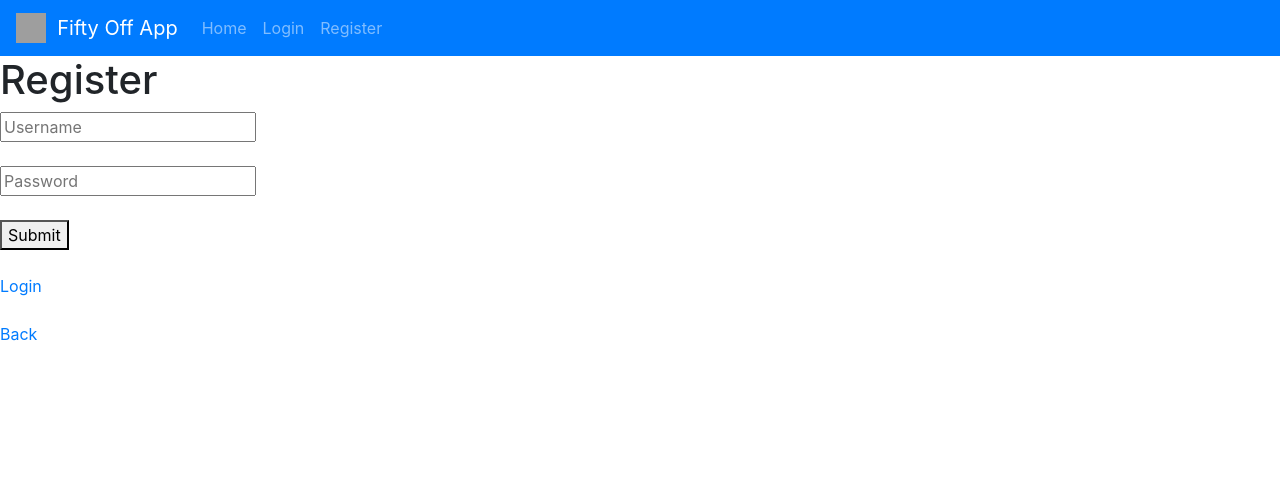
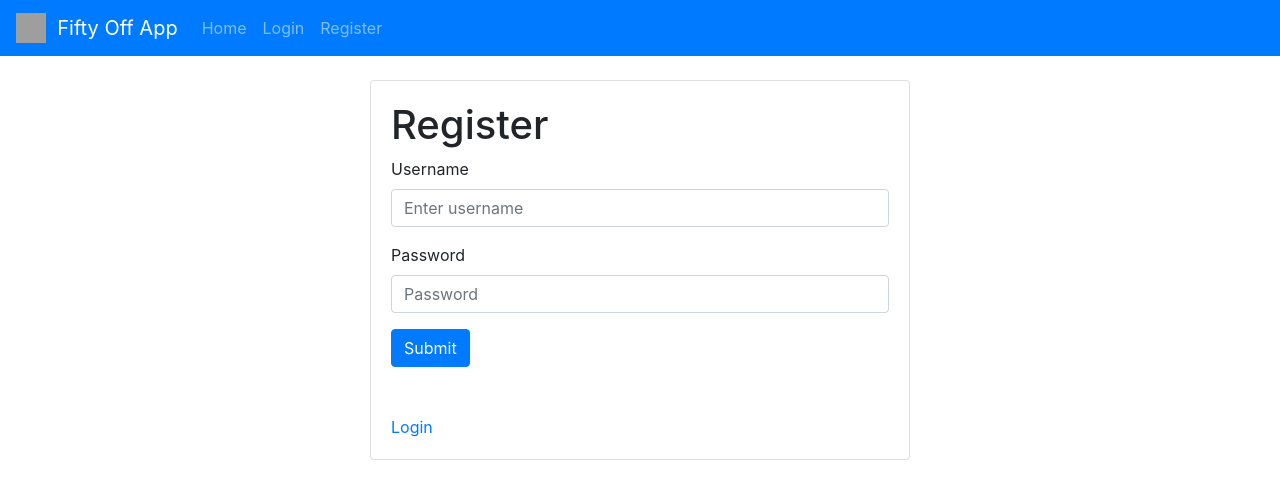
Before and after one commit to bartmika/fiftyoff-front, a React (Create React App) app: page /register in a window 1280 px wide. Shown: the top 496 px of the page. Built offline with nearby package versions, Linux system fonts and the light colour scheme; grey boxes are pictures that could not be loaded.

Commit message:
Added validation to register and login.

```diff
--- a/src/Components/LoginComponent.js
+++ b/src/Components/LoginComponent.js
@@ -6,6 +6,7 @@ import Col from "react-bootstrap/Col";
 import Form from "react-bootstrap/Form";
 import Button from "react-bootstrap/Button";
 import Alert from "react-bootstrap/Alert";
+import Card from "react-bootstrap/Card";
 
 import AnonNavbarComponent from "./AnonNavbarComponent";
 
@@ -18,10 +19,11 @@ function LoginComponent(props) {
             <br />
             <Container>
                 <Row>
-                    <Col>
+                    <Col sm={3}>
                     </Col>
 
-                    <Col>
+                    <Col sm={6}>
+                        <Card body>
                         <h1>Login</h1>
                         {isInvalid &&
                             <div>
@@ -44,9 +46,10 @@ function LoginComponent(props) {
 </Form>
                         <br />
                         <Link to="/register">Register</Link>
+                        </Card>
                     </Col>
 
-                    <Col>
+                    <Col sm={3}>
                     </Col>
                 </Row>
             </Container>
--- a/src/Components/RegisterComponent.js
+++ b/src/Components/RegisterComponent.js
@@ -2,37 +2,60 @@ import React, { Component } from "react";
 import { Link } from "react-router-dom";
 import Navbar from "react-bootstrap/Navbar";
 import Nav from "react-bootstrap/Nav";
+import Card from "react-bootstrap/Card";
+import Container from "react-bootstrap/Container";
+import Row from "react-bootstrap/Row";
+import Col from "react-bootstrap/Col";
+import Form from "react-bootstrap/Form";
+import Button from "react-bootstrap/Button";
 
 import AnonNavbarComponent from "./AnonNavbarComponent";
 
 
 function RegisterComponent(props) {
-    const { onSubmitClick, onUsernameChange, onPasswordChange, error, username, password } = props;
+    const { onSubmitClick, onUsernameChange, onPasswordChange, error, username, password, usernameError, passwordError } = props;
     return (
         <>
         <AnonNavbarComponent />
-            <h1>Register</h1>
-            <input id="username"
-            name="username"
-            type="text"
-            onChange={onUsernameChange}
-            placeholder="Username" />
-            <br />
-            <br />
-            <input id="password"
-            name="password"
-            type="password"
-            onChange={onPasswordChange}
-            placeholder="Password" />
-            <br />
-            <br />
-            <button id="submit" type="button" onClick={onSubmitClick}>Submit</button>
-            <br />
-            <br />
-            <Link to="/login">Login</Link>
-            <br />
-            <br />
-            <Link to="/">Back</Link>
+        <br />
+        <Container>
+            <Row>
+                <Col sm={3}>
+                </Col>
+                <Col sm={6}>
+                    <Card body>
+                        <h1>Register</h1>
+                        <Form noValidate>
+  <Form.Group controlId="formBasicEmail">
+    <Form.Label>Username</Form.Label>
+    <Form.Control type="username" placeholder="Enter username" value={username} onChange={onUsernameChange} isInvalid={usernameError !== ""} />
+    <Form.Control.Feedback type="invalid">
+              Please choose a username.
+            </Form.Control.Feedback>
+  </Form.Group>
+
+  <Form.Group controlId="formBasicPassword">
+    <Form.Label>Password</Form.Label>
+    <Form.Control type="password" placeholder="Password"  value={password}  onChange={onPasswordChange} isInvalid={passwordError !== ""} />
+    <Form.Control.Feedback type="invalid">
+              Please choose a password.
+            </Form.Control.Feedback>
+  </Form.Group>
+  <Button variant="primary" type="button" onClick={onSubmitClick}>
+    Submit
+  </Button>
+</Form>
+                        <br />
+                        <br />
+                        <Link to="/login">Login</Link>
+                    </Card>
+                </Col>
+                <Col sm={3}>
+                </Col>
+            </Row>
+        </Container>
+
+
         </>
     );
 }
--- a/src/Components/RegisterContainer.js
+++ b/src/Components/RegisterContainer.js
@@ -7,7 +7,10 @@ class RegisterContainer extends Component {
         super(props);
         this.state = {
             username: "",
+            usernameError: "",
             password: "",
+            passwordError: "",
+            hasError: false,
             error: "",
         };
         this.onUsernameChange = this.onUsernameChange.bind(this);
@@ -31,15 +34,40 @@ class RegisterContainer extends Component {
 
     onSubmitClick(e) {
         const { username, password } = this.state;
+        let hasError = false;
         const postData = {
             username: username,
             password: password,
         };
-        postRegister(postData, this.onSuccessCallbackFunc, this.onFailureCallbackFunc);
+        if (username === "") {
+            hasError = true;
+            this.setState({
+                usernameError: "Missing field",
+            });
+        } else {
+            this.setState({
+                usernameError: "",
+            });
+        }
+        if (password === "") {
+            hasError = true;
+            this.setState({
+                passwordError: "Missing field",
+            });
+        } else {
+            this.setState({
+                passwordError: "",
+            });
+        }
+
+        if (hasError) {
+            return;
+        } else {
+            postRegister(postData, this.onSuccessCallbackFunc, this.onFailureCallbackFunc);
+        }
     }
 
     onSuccessCallbackFunc(responseData) {
-        alert(responseData.message);
         this.props.history.push("/dashboard");
     }
 
@@ -50,11 +78,13 @@ class RegisterContainer extends Component {
     }
 
     render() {
-        const { username, password, error } = this.state;
+        const { username, usernameError, password, passwordError, error } = this.state;
         return (
             <RegisterComponent
                username={username}
+               usernameError={usernameError}
                password={password}
+               passwordError={passwordError}
                error={error}
                onUsernameChange={this.onUsernameChange}
                onPasswordChange={this.onPasswordChange}
```
